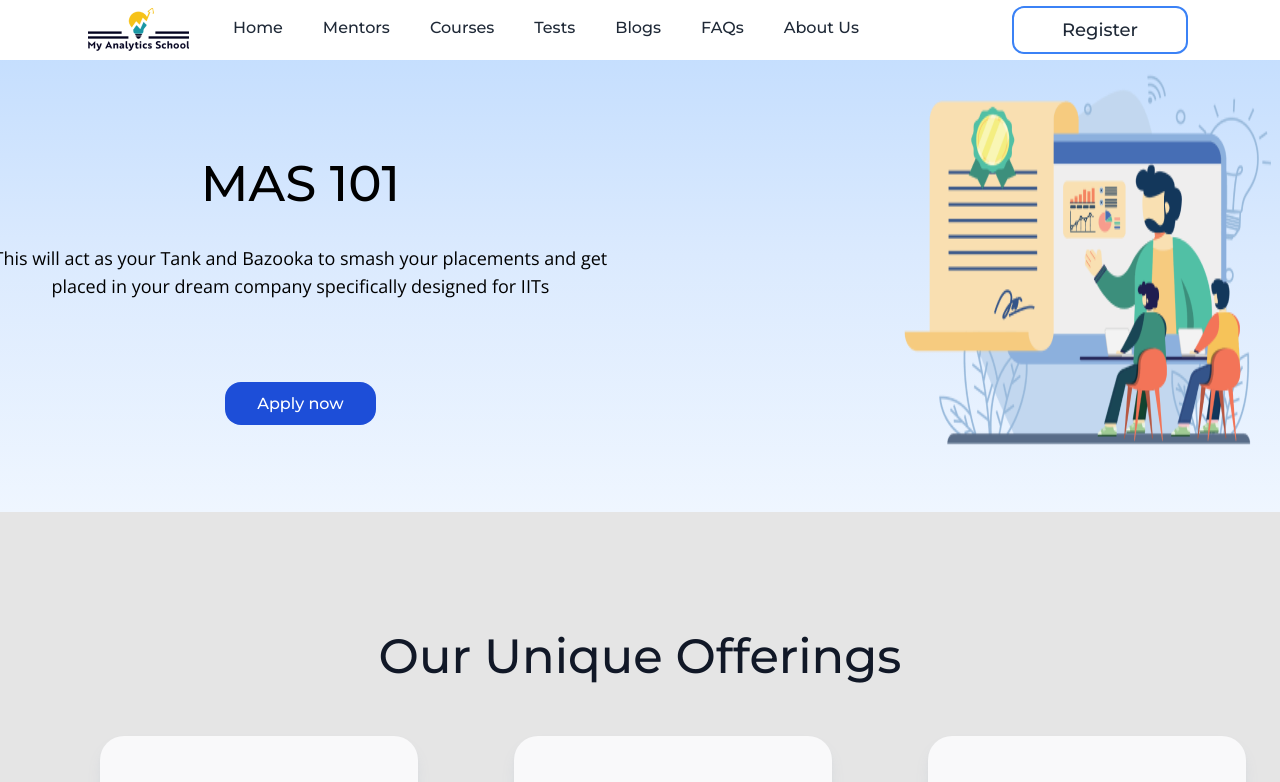
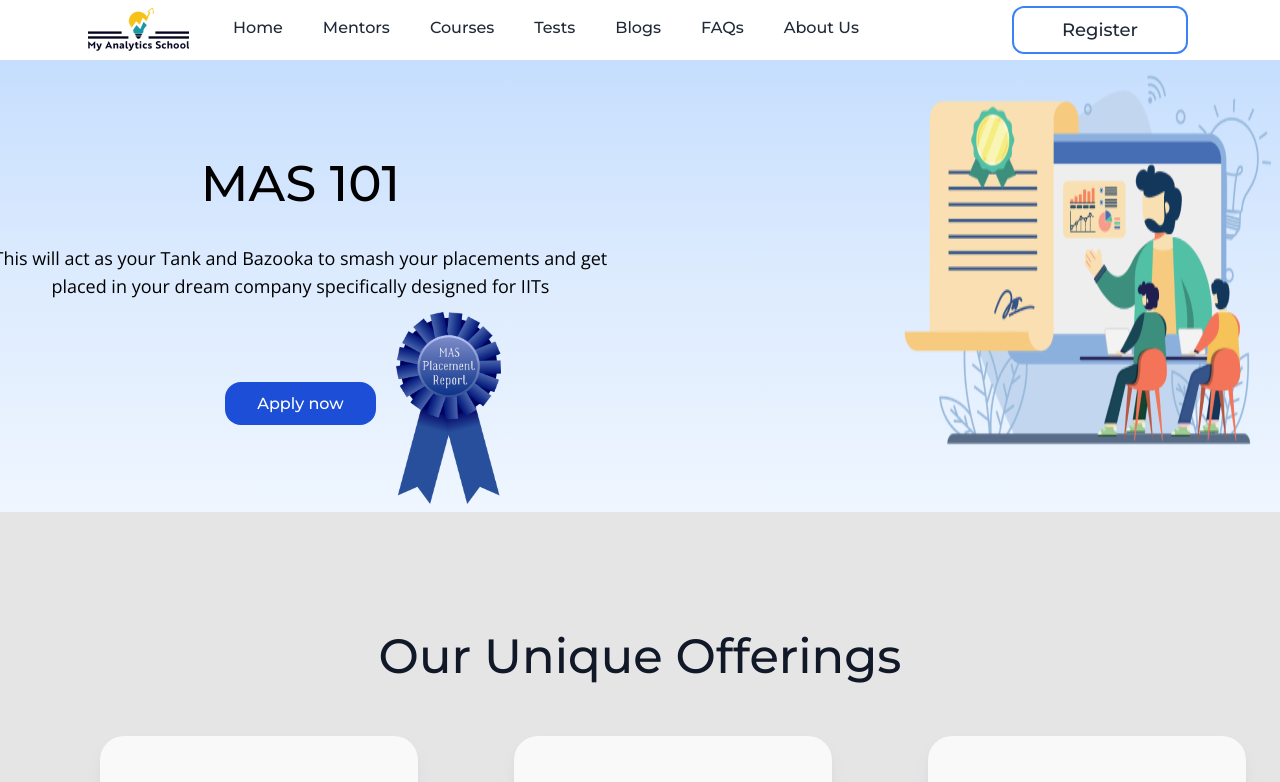
Before and after one commit to 100bhagya/mas-website-react, a React (Create React App) app: page /mas101 in a window 1280 px wide. Shown: the top 782 px of the page. Built offline with nearby package versions, Linux system fonts and the light colour scheme.

Commit message:
Privacy policy bugfix (#41)
* fixed privacy policy issue

* added terms

* commit

* commit

* commit

* commit

* placement report improved

Co-authored-by: Saubhagya <saubhagya.gaurav.che16@itbhu.ac.in>

```diff
--- a/src/components/Terms.js
+++ b/src/components/Terms.js
@@ -14,6 +14,7 @@ const Terms = ({ setIsShowTerms, isShowPrivacy }) => {
   return (
     <div>
       <div className="bg-back lg:w-[55%] md:w-[80%] fixed text-[10px] md:text-sm top-[100px] md:top-[200px] md:left-[100px] lg:top-[100px] lg:left-[500px] p-2 md:p-10 z-50 rounded-2xl shadow-2xl">
+
         <div className="flex">
           <img
             src={CloseIcon}
@@ -33,6 +34,7 @@ const Terms = ({ setIsShowTerms, isShowPrivacy }) => {
           <br />
           <h1 className="font-bold text-lg mb-5">Refund Policy</h1>
           <div>
+
             Returns and Refunds Policy. Thank you for shopping at www.myanalyticsschool.com
             Non-tangible irrevocable goods ("Digital products")
             We do not issue refunds for non-tangible irrevocable goods ("digital products") once the order is confirmed and the product is sent. We recommend contacting us for assistance if you experience any issues receiving or downloading our products. If you have any questions about our Returns and Refunds Policy, please email us at admin@myanalyticsschool.com
--- a/src/pages/LandingPage.js
+++ b/src/pages/LandingPage.js
@@ -15,7 +15,9 @@ import Offers from "../components/Offers";
 import Footer from "../components/Footer";
 import Testimonial from "../components/Testimonial";
 import LoginForm from "../components/LoginForm";
-// import { Link } from "react-router-dom";
+import { Link } from "react-router-dom";
+import Pdf from "../components/MAS Placement Report'21.pdf";
+import Banner from "../images/placement banner.png";
 
 const Card1 = ({ img, title, content }) => {
   return (
@@ -84,13 +86,21 @@ const LandingPage = () => {
   return (
     <div>
       <Navbar />
+      {/* <a href={Pdf} target="_blank" rel="noopener noreferrer">
+        <div className="w-[35%] left-[33%] bg-black text-2xl text-white px-10 py-5 absolute top-[60px] text-center">
+          Checkout MAS Placement Report
+        </div>
+      </a> */}
+
       <LoginForm isShowLogin={isShowLogin} closeLogin={closeLogin} />
       <div className="flex flex-col-reverse lg:flex-row pt-16 bg-gradient-to-b from-blue-200 via-blue-100 to-blue-50">
         <div className="lg:flex lg:items-center px-4 pt-9 max-w-lg md:max-w-xl lg:max-w-4xl mx-auto">
           <div className="lg:pt-16 bottom-3 lg:pb-32 pb-10 relative lg:left-[7%] lg:top-3 text-center lg:text-left">
             <h1 className="lg:font-normal font-semibold  text-black text-2xl md:text-3xl lg:text-5xl leading-relaxed font-primary">
               Learn Analytics,
-              <p className="relative bottom-5 lg:mt-10 mt-4">The Analytics Way</p>
+              <p className="relative bottom-5 lg:mt-10 mt-4">
+                The Analytics Way
+              </p>
             </h1>
             <p className="lg:pt-6 font text-sm lg:text-lg  text-[#787B7D] leading-loose lg:w-[68%] ">
               My Analytics School is an Ed-Tech start-up founded by IIT alumni,
@@ -103,6 +113,13 @@ const LandingPage = () => {
             >
               Join Today
             </div>
+            <a href={Pdf} target="_blank" rel="noopener noreferrer">
+              <img
+                src={Banner}
+                alt=""
+                className="absolute lg:top-[330px] top-[190px] md:top-[140px] left-[70%] lg:left-[25%] h-32 lg:h-48"
+              />
+            </a>
           </div>
         </div>
         <div className="flex justify-center">
--- a/src/pages/MAS101.js
+++ b/src/pages/MAS101.js
@@ -27,6 +27,8 @@ import AB from "../images/AB.png";
 import PhonePe from "../images/phonepe.png";
 import Mynthra from "../images/mynthra.png";
 import TestimonialOtherPages from "../components/TestimonialOtherPages";
+import Pdf from "../components/MAS Placement Report'21.pdf";
+import Banner from "../images/placement banner.png";
 
 const Testimonial = ({ image, linkedin, name, position }) => {
   return (
@@ -122,6 +124,13 @@ const MAS101 = () => {
           <Link to="" className=" py-3 px-8 bg-blue-700 rounded-2xl text-white">
             Apply now
           </Link>
+          <a href={Pdf} target="_blank" rel="noopener noreferrer">
+            <img
+              src={Banner}
+              alt=""
+              className="absolute lg:top-[200px] md:top-[150px] top-[150px] lg:left-[65%] md:left-[75%] left-[75%] h-32 md:h-48"
+            />
+          </a>
         </div>
         <img
           src={Artboard}
@@ -252,12 +261,10 @@ const MAS101 = () => {
             <FAQ faq={faq} index={i} toggleFAQ={toggleFAQ} />
           ))}
           <div className="text-center mt-12 mb-6">
-          <Link to="/timeline1">
-              <div
-                className="px-3 py-4 bg-blue-600 rounded-2xl text-[15px] font-medium text-white w-[40%] relative left-[30%]"
-              >
+            <Link to="/timeline1">
+              <div className="px-3 py-4 bg-blue-600 rounded-2xl text-[15px] font-medium text-white w-[40%] relative left-[30%]">
                 Complete Timeline
-            </div>
+              </div>
             </Link>
           </div>
         </div>
```
Also changed, not shown: src/images/placement banner.png (added), 1 other file (tests, documents, lock files or other folders).
